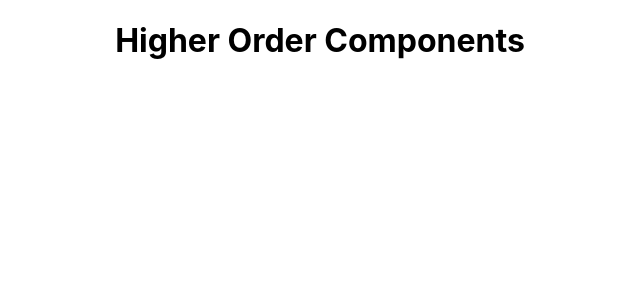
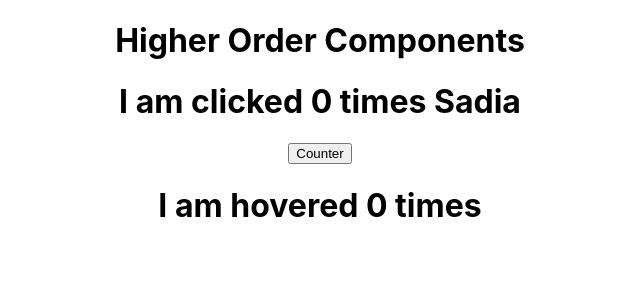
Before and after one commit to Sadia-hub/p1, a React (Create React App) app: page / in a window 1280 px wide. Shown: the top 300 px of the page, without its empty margins (320-960 px from the left). Built offline with nearby package versions, Linux system fonts and the light colour scheme.

Commit message:
HOC done

```diff
--- a/src/App.js
+++ b/src/App.js
@@ -1,12 +1,19 @@
 import './App.css';
+import Counter from './components/Counter';
+import HoverCounter from './components/HoverCounter';
 
 function App() {
   return (
     <div className="App">
       <h1>Higher Order Components</h1>
-
+     <Counter name="Sadia"/>
+     <HoverCounter/>
     </div>
   );
 }
 
 export default App;
+
+
+//if you to pass props to Counter, they will be passed to HOC.
+//SO use spread operator in HOC to pass them to Original Component
--- /dev/null
+++ b/src/components/Counter.js
@@ -0,0 +1,13 @@
+import counterHOC from "./counterHOC";
+
+const Counter = ({count, handleCounter, name}) =>{
+
+    return <>
+    <h1>I am clicked {count} times {name}</h1>
+    <button
+    onClick={handleCounter}
+    >Counter</button>
+    </>
+}
+
+export default counterHOC(Counter,4);
--- /dev/null
+++ b/src/components/HoverCounter.js
@@ -0,0 +1,14 @@
+import counterHOC from "./counterHOC";
+
+const HoverCounter = ({count, handleCounter, name="Sadia"})=>{
+
+    return<>
+    <h1
+    onMouseOver={handleCounter}
+    >
+        I am hovered {count} times
+    </h1>
+    </>
+}
+
+export default counterHOC(HoverCounter,2);
--- /dev/null
+++ b/src/components/counterHOC.js
@@ -0,0 +1,27 @@
+import { useState } from "react"
+
+const counterHOC = (OriginalComponent, increment) =>{
+
+
+    const Component = (props)=>{
+
+        const[count,setCount] = useState(0);
+
+        const handleCounter = () =>{
+            setCount((prev)=>prev+increment);
+        }
+
+        return <OriginalComponent
+        count={count}
+        handleCounter={handleCounter}
+        {...props}
+        />
+    }
+
+    return Component;
+}
+
+export default counterHOC;
+
+
+//we have reused the couting functionality in both Counter and HoverCounter components
```
